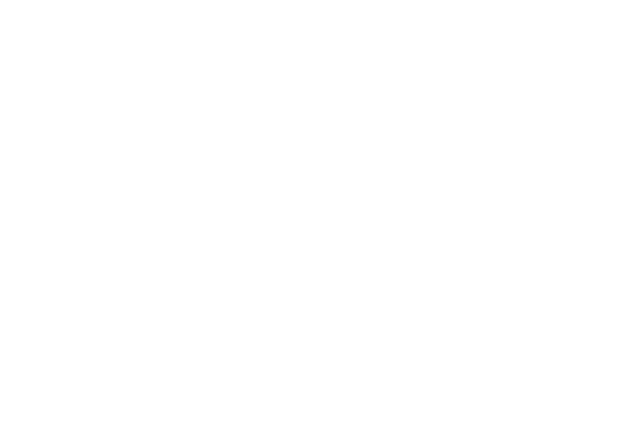
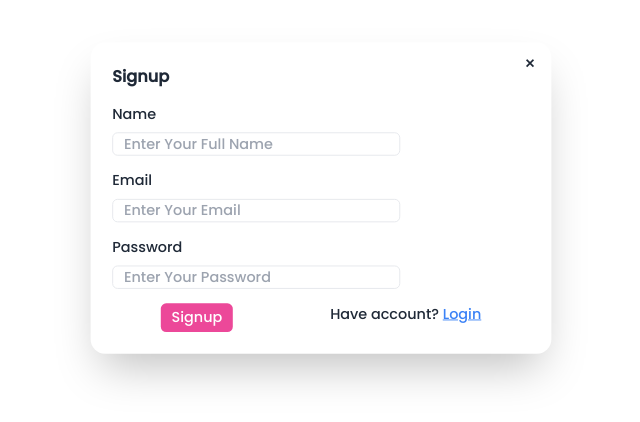
Before and after one commit to Biraj-Thapa/Book-Store, a React (Vite) app in the folder Frontend/: page /signup in a window 1280 px wide. Before the commit this address had no page. Shown: the part 202-624 px from the top of the page, without its empty margins (275-915 px from the left). Built offline with nearby package versions, Linux system fonts and the light colour scheme.

Commit message:
signup form created

```diff
--- a/Frontend/src/App.jsx
+++ b/Frontend/src/App.jsx
@@ -2,6 +2,7 @@
 import Home from "./home/Home";
 import { Routes,Route } from "react-router-dom";
 import Courses from "./courses/Courses";
+import Signup from "./components/Signup";
 
 const App = () => {
   return (
@@ -10,7 +11,7 @@
       <Routes>
         <Route path="/" element={<Home/>}/>
         <Route path="/course" element={<Courses/>}/>
-
+        <Route path="/signup" element={<Signup/>}/>
       </Routes>
       </div>
 
--- a/Frontend/src/components/Login.jsx
+++ b/Frontend/src/components/Login.jsx
@@ -1,4 +1,5 @@
 import React from "react";
+import { Link } from "react-router-dom";
 
 const Login = () => {
   return (
@@ -7,9 +8,9 @@
         <div className="modal-box">
           <form method="dialog">
             {/* if there is a button in form, it will close the modal */}
-            <button className="btn btn-sm btn-circle btn-ghost absolute right-2 top-2">
+            <Link to="/"className="btn btn-sm btn-circle btn-ghost absolute right-2 top-2">
               ✕
-            </button>
+            </Link>
           </form>
           <h3 className="font-bold text-lg">Login</h3>
           <div className="mt-4 space-y-2">
@@ -24,7 +25,7 @@
             </div>
             <div className="flex justify-around mt-4 ">
                 <button className="bg-pink-500 text-white rounded-md px-3 py-1 hover:bg-pink-700 duration-200">Login</button>
-                <p>Not registered?<span className="underline  text-blue-500 cursor-pointer">Signup</span></p>
+                <p>Not registered?<Link to ="/signup"className="underline  text-blue-500 cursor-pointer">Signup</Link></p>
             </div>
             </div>
 
--- /dev/null
+++ b/Frontend/src/components/Signup.jsx
@@ -0,0 +1,68 @@
+import React from "react";
+import { Link } from "react-router-dom";
+import Login from "./Login";
+
+
+
+const Signup = () => {
+  return (
+    <>
+      <div className="flex h-screen items-center  justify-center ">
+      <div className="w-[600px] ">
+        <div className="modal-box">
+          <form method="dialog">
+            {/* if there is a button in form, it will close the modal */}
+        <Link to="/" className="btn btn-sm btn-circle btn-ghost absolute right-2 top-2">
+              ✕
+            </Link>
+          </form>
+          <h3 className="font-bold text-lg">Signup</h3>
+          <div className="mt-4 space-y-2">
+            <span>Name</span>
+            <br />
+            <input
+              type=""text
+              placeholder="Enter Your Full Name"
+              className="w-80 px-3 border rounded-md outline-none"
+            />
+          </div>
+          <div className="mt-4 space-y-2">
+            <span>Email</span>
+            <br />
+            <input
+              type="email"
+              placeholder="Enter Your Email"
+              className="w-80 px-3 border rounded-md outline-none"
+            />
+          </div>
+          <div className="mt-4 space-y-2">
+            <span>Password</span>
+            <br />
+            <input
+              type="password"
+              placeholder="Enter Your Password"
+              className="w-80 px-3 border rounded-md outline-none"
+            />
+          </div>
+          <div className="flex justify-around mt-4 ">
+            <button className="bg-pink-500 text-white rounded-md px-3 py-1 hover:bg-pink-700 duration-200">
+            Signup
+            </button>
+            <p className="text-MD">
+              Have account?{" "}
+              <button
+                className="underline  text-blue-500 cursor-pointer"
+                onClick={()=>document.getElementById("my_modal_3").showModal()}
+              >
+                Login
+              </button>{" "}
+              <Login/>            </p>
+          </div>
+        </div>
+      </div>
+    </div>
+    </>
+  );
+};
+
+export default Signup;
```
